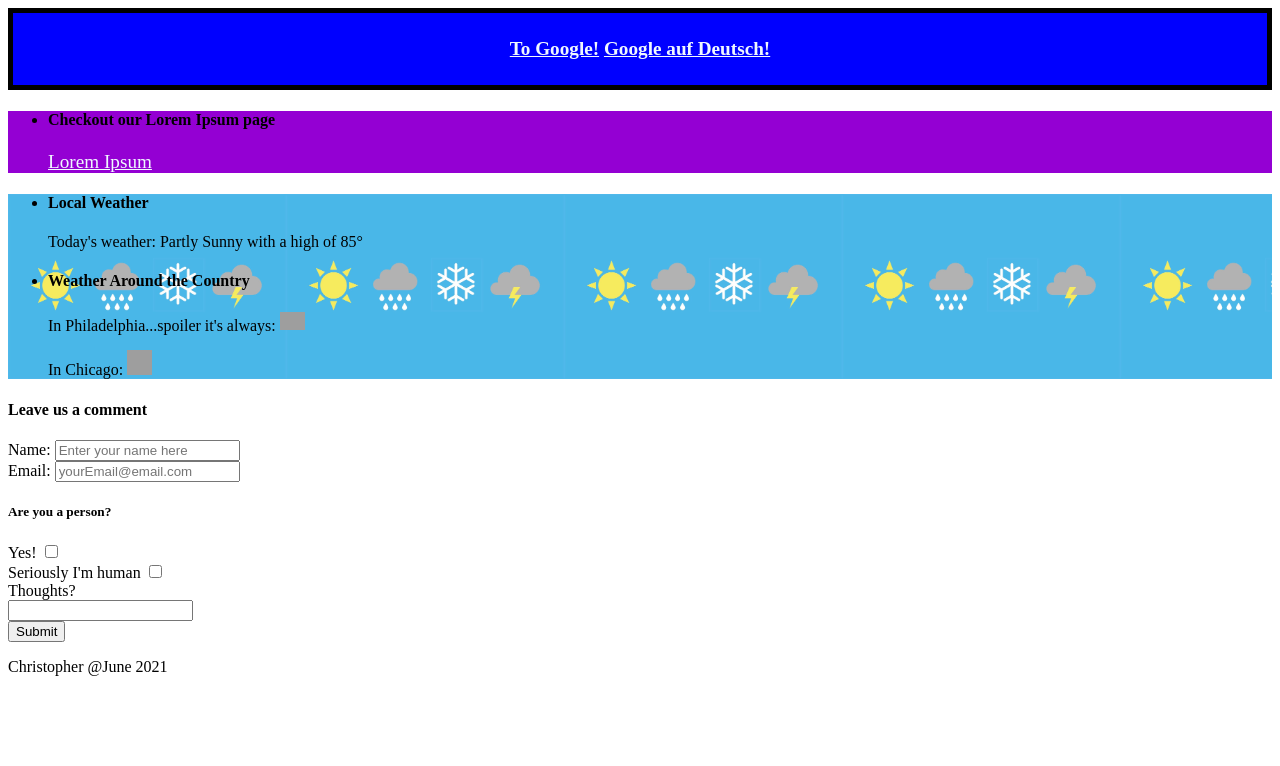
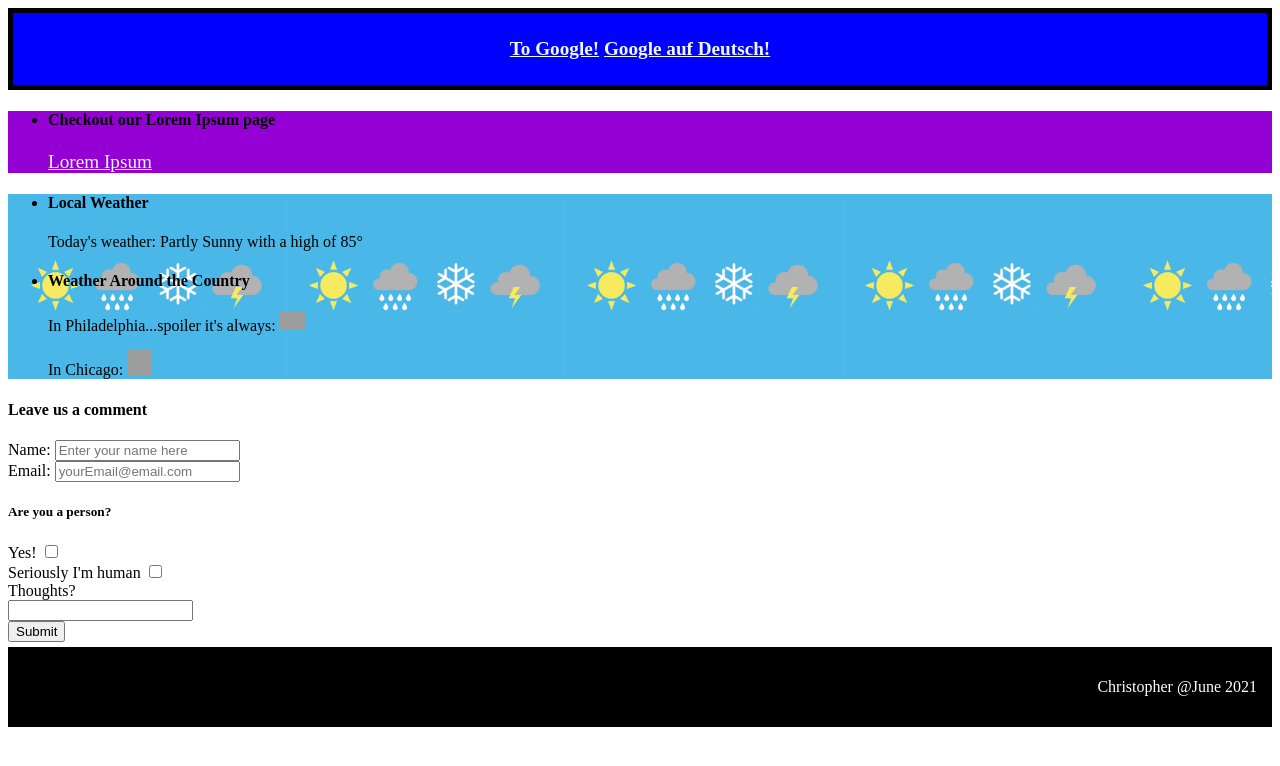
Before and after one commit to kummer-speck/statefarm-adt-christopher-html-checkpoint, a plain HTML site: page index.html in a window 1280 px wide. Drawn offline with Linux system fonts and the light colour scheme; grey boxes are pictures that could not be loaded.

Commit message:
footer sytling

```diff
--- a/styles/styles1.css
+++ b/styles/styles1.css
@@ -9,7 +9,6 @@ nav {
 
 }
 
-
 #link1, #link2 {
   color: aliceblue;
 }
@@ -17,3 +16,12 @@ nav {
 nav > div > a:hover {
   background-color: fuchsia;
 }
+
+footer {
+  background-color: #000000;
+  color: #ffffff;
+  text-align: right;
+  padding: 15px;
+  margin-top: 5px;
+
+}
```
